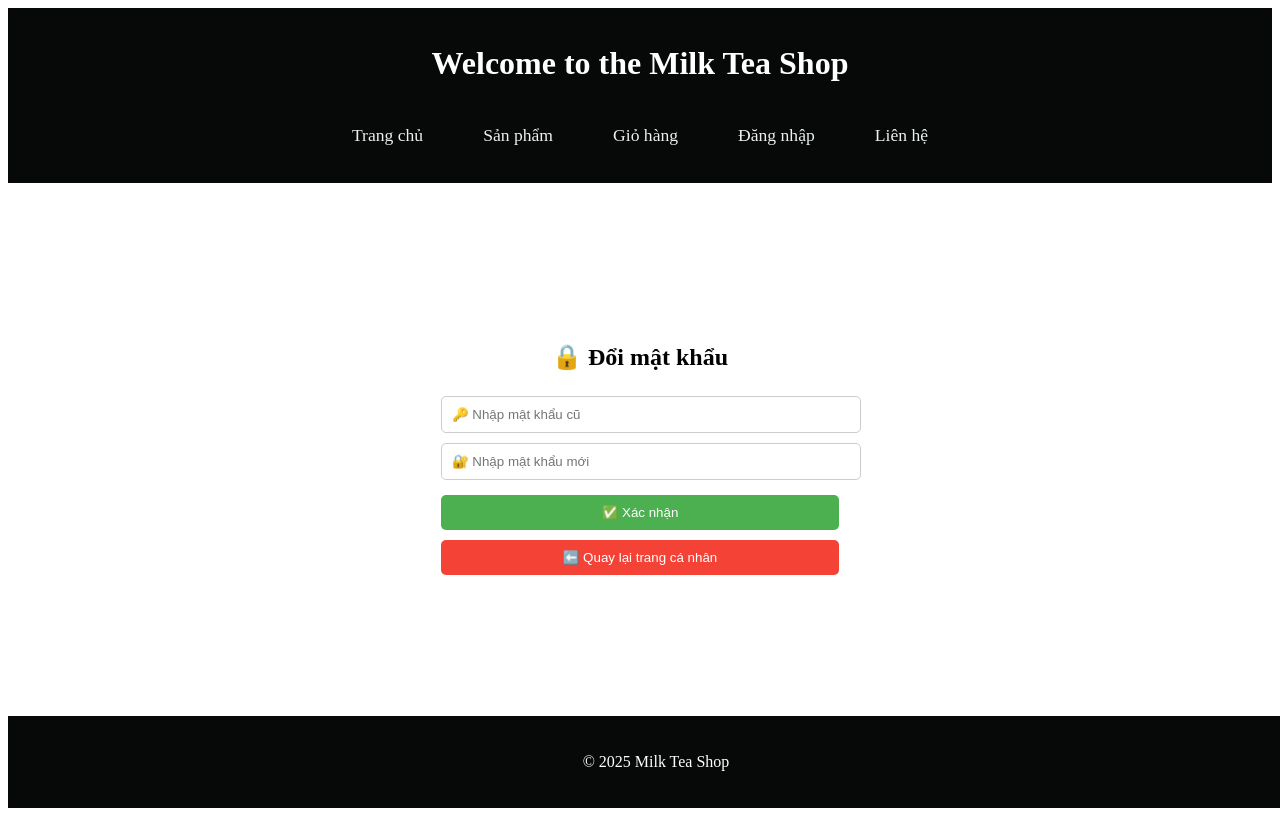
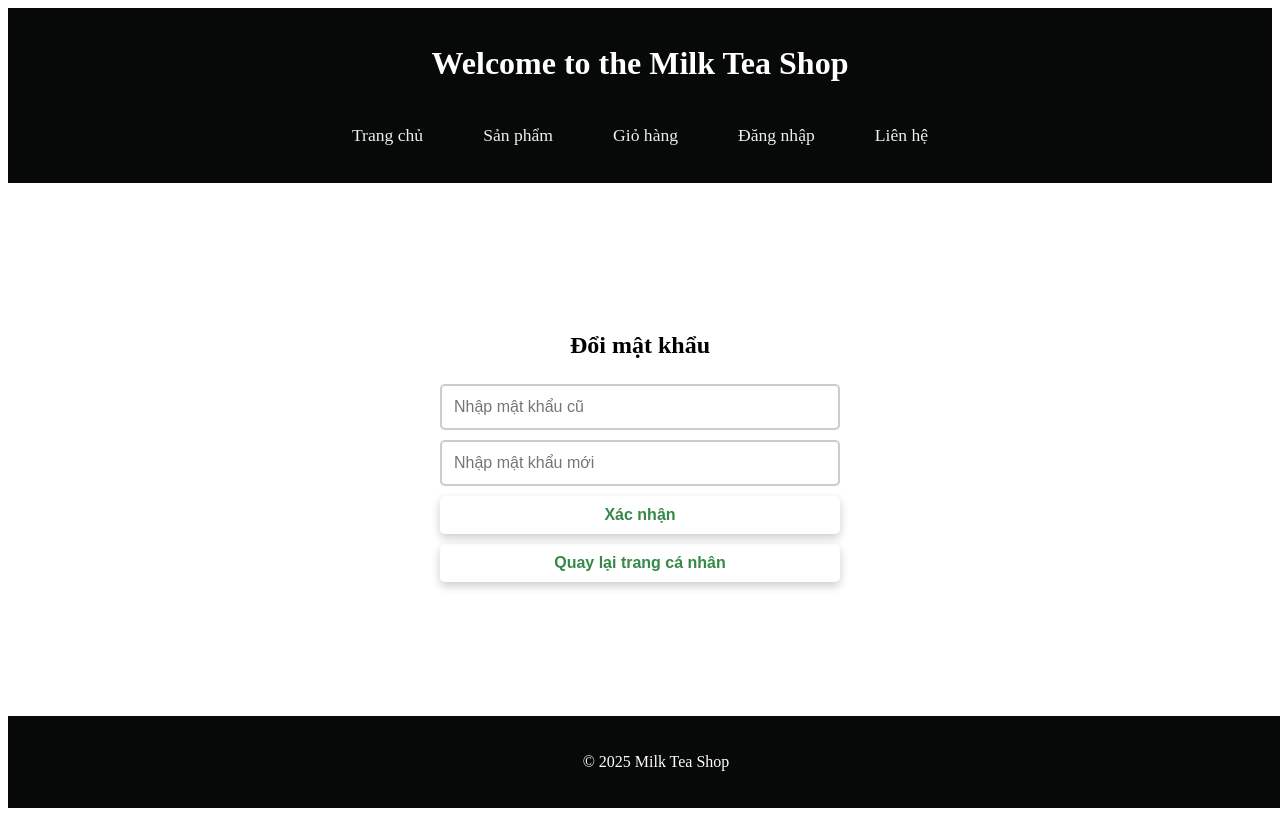
Before and after one commit to MQYuu/milk_tea, a Vue app in the folder frontend/: page /change-password in a window 1280 px wide. Shown: the top 816 px of the page. Built offline with nearby package versions, Linux system fonts and the light colour scheme.

Commit message:
update source code

```diff
--- /dev/null
+++ b/frontend/src/assets/css/change-password.css
@@ -0,0 +1,46 @@
+.change-password-container {
+    text-align: center;
+    max-width: 400px;
+    margin: auto;
+}
+
+.password-inputs input,
+.change-password-btn,
+.back-btn {
+    width: 100%;
+    padding: 12px; /* Tăng padding để chiều cao bằng nhau */
+    margin: 5px 0;
+    border-radius: 5px;
+    font-size: 16px;
+    box-sizing: border-box; /* Giúp kích thước tính cả padding và border */
+}
+
+/* Style riêng cho input */
+.password-inputs input {
+    border: 2px solid #ccc;
+}
+
+.change-password-btn,
+.back-btn {
+    position: relative; /* Để ::after hoạt động */
+    display: inline-block;
+    padding: 10px 15px;
+    font-size: 16px;
+    font-weight: bold;
+    min-width: 180px;
+    text-align: center;
+    border-radius: 5px;
+    text-decoration: none;
+    color: #348947;
+    background-color: transparent; /* Không có màu nền */
+    transition: all 0.3s ease-in-out;
+    box-shadow: 0px 4px 10px rgba(0, 0, 0, 0.2); /* Đổ bóng */
+    border: none; /* Xóa viền */
+}
+
+/* Hiệu ứng khi hover */
+.change-password-btn:hover,
+.back-btn:hover {
+    transform: translateY(-3px); /* Nâng lên 3px */
+    box-shadow: 0px 6px 12px rgba(0, 0, 0, 0.3); /* Đổ bóng mạnh hơn */
+}
--- a/frontend/src/assets/css/login.css
+++ b/frontend/src/assets/css/login.css
@@ -80,52 +80,31 @@ h1 {
 .register-text a:hover {
   text-decoration: underline;
 }
-
-.logout-button {
-  background-color: #ff4d4d;
-  /* Màu đỏ nổi bật */
-  color: white;
-  border: none;
-  padding: 10px 20px;
-  font-size: 16px;
-  font-weight: bold;
-  border-radius: 5px;
-  cursor: pointer;
-  transition: all 0.3s ease;
-  box-shadow: 0px 4px 6px rgba(0, 0, 0, 0.1);
+.button-container {
+  display: flex;
+  flex-direction: column;
+  align-items: center; /* Căn giữa nút */
+  gap: 10px; /* Khoảng cách giữa hai nút */
 }
 
-.logout-button:hover {
-  background-color: #cc0000;
-  /* Màu đỏ đậm hơn khi hover */
-  transform: scale(1.05);
-}
-
-.logout-button:active {
-  background-color: #990000;
-  transform: scale(1);
-}
-
-.router-link-profile {
+.logout-button, .router-link-profile {
+  position: relative; /* Để ::after hoạt động */
   display: inline-block;
   padding: 10px 15px;
   font-size: 16px;
   font-weight: bold;
-  color: #ffffff;
-  background-color: #4CAF50;
-  /* Màu xanh lá cây */
+  min-width: 180px;
+  text-align: center;
   border-radius: 5px;
   text-decoration: none;
+  color: #348947;
+  background-color: transparent; /* Không có màu nền */
   transition: all 0.3s ease-in-out;
+  box-shadow: 0px 4px 10px rgba(0, 0, 0, 0.2); /* Đổ bóng */
+  border: none; /* Xóa viền */
 }
 
-.router-link-profile:hover {
-  background-color: #45a049;
-  /* Màu hover */
-  transform: scale(1.05);
+.logout-button:hover, .router-link-profile:hover {
+  transform: translateY(-3px); /* Nâng lên 3px */
+  box-shadow: 0px 6px 12px rgba(0, 0, 0, 0.3); /* Đổ bóng mạnh hơn */
 }
-
-.router-link-profile:active {
-  background-color: #3e8e41;
-  /* Màu khi bấm vào */
-}
--- a/frontend/src/assets/css/profile.css
+++ b/frontend/src/assets/css/profile.css
@@ -28,19 +28,33 @@
 }
 
 .avatar-button {
+    position: relative;
     margin-top: 10px;
     display: inline-block;
     padding: 8px 12px;
-    background-color: #4CAF50;
-    color: white;
+    background-color: none;
+    color: #45a049;
     font-size: 14px;
+    font-weight: bold;
     border-radius: 5px;
     cursor: pointer;
     transition: 0.3s;
+
+}
+.avatar-button::after {
+    content: "";
+    position: absolute;
+    left: 50%;
+    bottom: -2px;
+    width: 0;
+    height: 2px;
+    background-color: #43e153;
+    transition: width 0.3s ease, left 0.3s ease;
 }
 
-.avatar-button:hover {
-    background-color: #45a049;
+.avatar-button:hover::after {
+    width: 100%;
+    left: 0;
 }
 
 .profile-details {
@@ -88,30 +102,24 @@
 
 .home-link,
 .login-link {
+    position: relative; /* Để ::after hoạt động */
+    display: inline-block;
     padding: 10px 15px;
     font-size: 16px;
     font-weight: bold;
+    width: 150px;
+    text-align: center;
     border-radius: 5px;
     text-decoration: none;
+    color: #348947;
+    background-color: none;
     transition: all 0.3s ease-in-out;
+    box-shadow: 0px 4px 10px rgba(0, 0, 0, 0.2); /* Đổ bóng */
 }
 
-.home-link {
-    background-color: #4CAF50;
-    color: white;
+/* Hiệu ứng khi hover */
+.home-link:hover,
+.login-link:hover {
+    transform: translateY(-3px); /* Nâng lên 3px */
+    box-shadow: 0px 6px 12px rgba(0, 0, 0, 0.3); /* Đổ bóng mạnh hơn */
 }
-
-.home-link:hover {
-    background-color: #45a049;
-    transform: scale(1.05);
-}
-
-.login-link {
-    background-color: #f44336;
-    color: white;
-}
-
-.login-link:hover {
-    background-color: #d32f2f;
-    transform: scale(1.05);
-}
--- a/frontend/src/pages/Chang_Password.vue
+++ b/frontend/src/pages/Chang_Password.vue
@@ -1,16 +1,16 @@
 <template>
     <div class="change-password-container">
-    <h2>🔒 Đổi mật khẩu</h2>
+        <h2>Đổi mật khẩu</h2>
 
         <div class="password-inputs">
-      <input v-model="oldPassword" type="password" placeholder="🔑 Nhập mật khẩu cũ" />
-      <input v-model="newPassword" type="password" placeholder="🔐 Nhập mật khẩu mới" />
+            <input v-model="oldPassword" type="password" placeholder="Nhập mật khẩu cũ" />
+            <input v-model="newPassword" type="password" placeholder="Nhập mật khẩu mới" />
         </div>
 
-    <button @click="changePassword" class="change-password-btn">✅ Xác nhận</button>
-    <button @click="goBack" class="back-btn">⬅️ Quay lại trang cá nhân</button>
+        <p v-if="message" class="message">{{ message }}</p>
 
-    <p v-if="message" class="message">{{ message }}</p>
+        <button @click="changePassword" class="change-password-btn">Xác nhận</button>
+        <button @click="goBack" class="back-btn">Quay lại trang cá nhân</button>
     </div>
 </template>
 
@@ -35,20 +35,20 @@ const changePassword = async () => {
     try {
         const response = await changePasswordApi(userInfo.userId, oldPassword.value, newPassword.value);
         if (response.success) {
-      message.value = "🎉 Đổi mật khẩu thành công!";
+            message.value = "Đổi mật khẩu thành công!";
             oldPassword.value = "";
             newPassword.value = "";
 
             // Quay lại trang profile sau 2 giây
             setTimeout(() => {
                 router.push("/profile");
-      }, 2000);
+            }, 1500);
         } else {
             message.value = response.message;
         }
     } catch (error) {
         console.error("Lỗi đổi mật khẩu:", error);
-    message.value = "Lỗi khi đổi mật khẩu!";
+        message.value = error;
     }
 };
 
@@ -57,43 +57,4 @@ const goBack = () => {
 };
 </script>
 
-<style scoped>
-.change-password-container {
-  text-align: center;
-  max-width: 400px;
-  margin: auto;
-}
-
-.password-inputs input {
-  width: 100%;
-  padding: 10px;
-  margin: 5px 0;
-  border-radius: 5px;
-  border: 1px solid #ccc;
-}
-
-.change-password-btn, .back-btn {
-  width: 100%;
-  padding: 10px;
-  margin-top: 10px;
-  border: none;
-  border-radius: 5px;
-  cursor: pointer;
-}
-
-.change-password-btn {
-  background-color: #4CAF50;
-  color: white;
-}
-
-.back-btn {
-  background-color: #f44336;
-  color: white;
-}
-
-.message {
-  margin-top: 10px;
-  color: green;
-  font-weight: bold;
-}
-</style>
+<style scoped src="../assets/css/change-password.css"></style>
--- a/frontend/src/pages/Login.vue
+++ b/frontend/src/pages/Login.vue
@@ -2,8 +2,11 @@
   <div class="login-container">
     <div v-if="isLoggedIn" class="profile-box">
       <h1>Chào mừng, {{ userInfo.email }}</h1>
-      <router-link to="/profile" class="router-link-profile">Xem thông tin cá nhân</router-link>
-      <button class="logout-button" @click="handleLogout">Đăng xuất</button>
+      <div class="button-container">
+        <router-link to="/profile" class="router-link-profile">Xem thông tin cá nhân</router-link>
+        <button class="logout-button" @click="handleLogout">Đăng xuất</button>
+      </div>
+
     </div>
     <div v-else class="login-box">
       <h1>Đăng nhập</h1>
--- a/frontend/src/pages/profile.vue
+++ b/frontend/src/pages/profile.vue
@@ -6,7 +6,7 @@
       <!-- Avatar -->
       <div class="avatar-container">
         <img :src="userInfo.avatar || defaultAvatar" alt="Avatar" class="avatar" />
-        <label for="avatarInput" class="avatar-button">🖼️ Thay Avatar</label>
+        <label for="avatarInput" class="avatar-button">Change Avatar</label>
         <input type="file" id="avatarInput" @change="uploadAvatar" accept="image/*" />
       </div>
 
@@ -26,7 +26,7 @@
       </div>
 
       <div class="button-group">
-        <router-link to="/" class="home-link">🏠 Về trang chủ</router-link>
+        <router-link to="/" class="home-link">Về trang chủ</router-link>
         <router-link to="/login" class="login-link">Về trang đăng nhập</router-link>
       </div>
     </div>
```
Lines whose indentation alone changed are shown as unchanged.
